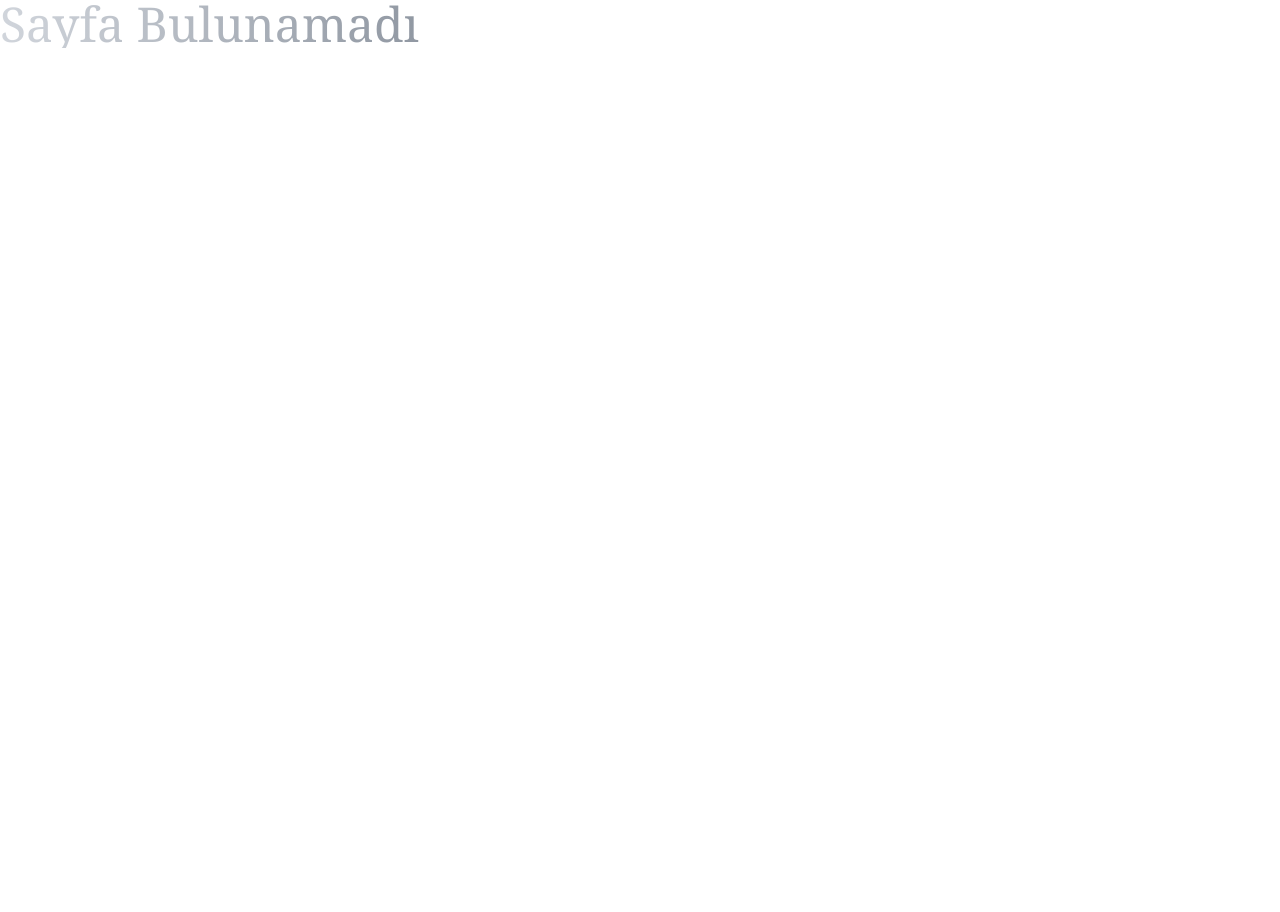
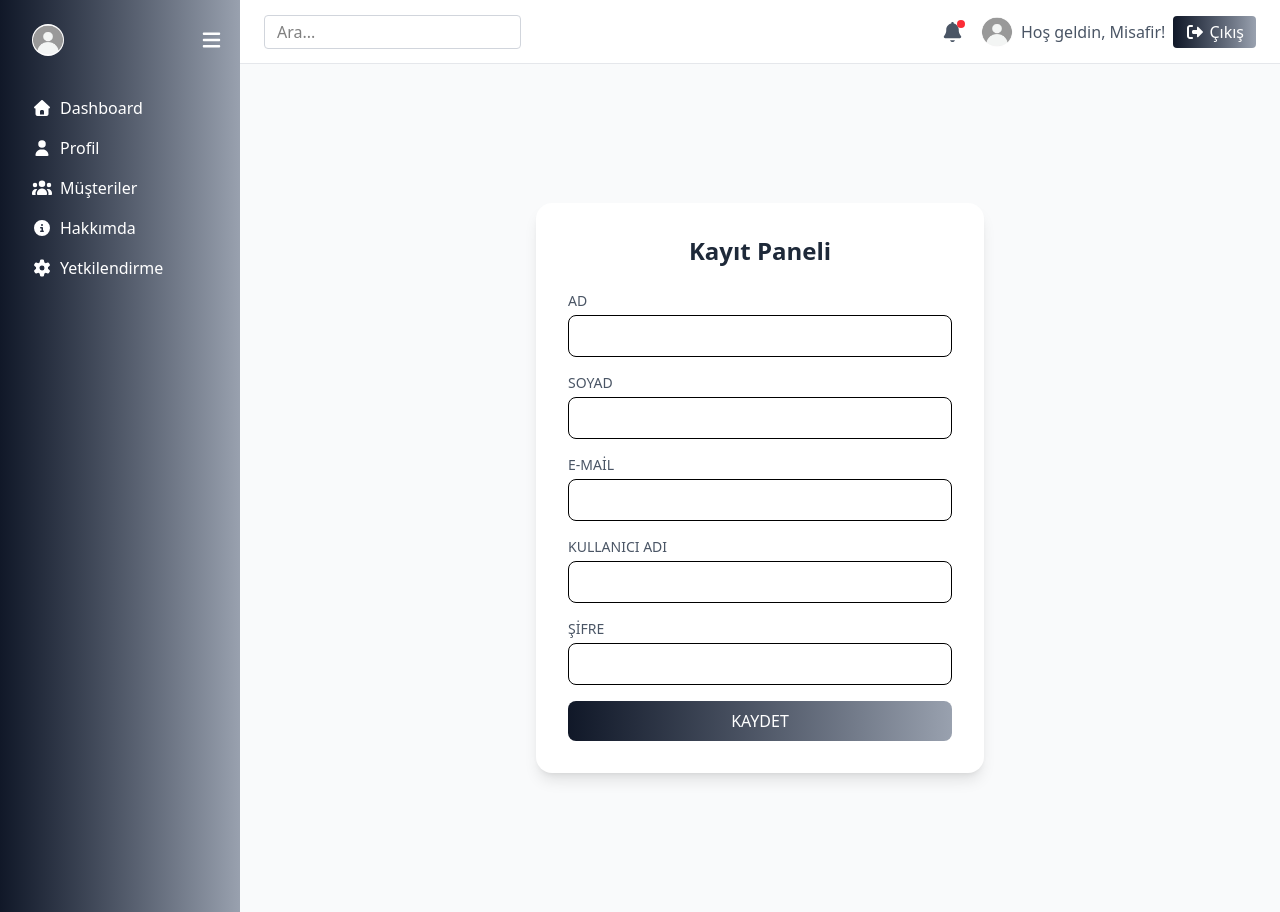
Before and after one commit to IREMG0KCE/LoginSignupProject-React, a React (Vite) app: page /UserRegister in a window 1280 px wide. Before the commit the page ends 800 px from the top, so only its background shows below. Built offline with nearby package versions, Linux system fonts and the light colour scheme.

Commit message:
new customer register panel

```diff
--- a/src/App.jsx
+++ b/src/App.jsx
@@ -13,6 +13,7 @@ import CustomerUpdate from "./pages/customerUpdate";
 import AuthPage from "./pages/auth";
 import { ToastContainer } from "react-toastify";
 import "react-toastify/dist/ReactToastify.css";
+import UserRegister from "./pages/userRegister";
 
 function App() {
   return (
@@ -39,6 +40,7 @@ function App() {
   <Route path="/hakkimda" element={<div>Hakkımda sayfası</div>} />
   <Route path="/auth" element={<AuthPage />} />
   <Route path="/customers/update/:id" element={<CustomerUpdate />} />
+  <Route path="/UserRegister" element={<UserRegister />} />
 
 </Route>
 
--- a/src/pages/customerUpdate.jsx
+++ b/src/pages/customerUpdate.jsx
@@ -50,7 +50,7 @@ export default function CustomerUpdate() {
         <input name="phone" value={formData.phone} onChange={handleChange} placeholder="Telefon" className="w-full p-2 border rounded" />
         <input name="address" value={formData.address} onChange={handleChange} placeholder="Adres" className="w-full p-2 border rounded" />
         <input name="companyName" value={formData.companyName} onChange={handleChange} placeholder="Şirket" className="w-full p-2 border rounded" />
-        <button type="submit" className="w-full bg-blue-500 text-white p-2 rounded hover:bg-blue-600">Kaydet</button>
+        <button type="submit"  className="w-full py-2 bg-gradient-to-r from-gray-900 to-gray-400 text-white rounded-lg hover:from-gray-700 hover:to-blue-300 transition">Güncelle</button>
       </form>
     </div>
   );
--- a/src/pages/customers.jsx
+++ b/src/pages/customers.jsx
@@ -27,7 +27,7 @@ export default function Customers() {
       <h1 className="text-2xl font-bold mb-4 text-gray-800">Müşteriler</h1>
       <div className="flex justify-end mb-4">
     <button
-      onClick={() => navigate("/customers/create")}
+      onClick={() => navigate("/userRegister")}
       className="bg-green-500 hover:bg-green-600 text-white px-4 py-2 rounded-lg shadow"
     >
       + Yeni Müşteri Kayıt
--- /dev/null
+++ b/src/pages/userRegister.jsx
@@ -0,0 +1,82 @@
+import React, { useState } from 'react';
+import { Link } from 'react-router-dom';
+import { useTranslation } from 'react-i18next';
+
+function UserRegister() {
+  const { t } = useTranslation();
+
+  // Form state
+  const [name, setName] = useState('');
+  const [surname, setSurname] = useState('');
+  const [email, setEmail] = useState('');
+  const [username, setUsername] = useState('');
+  const [password, setPassword] = useState('');
+
+  // Submit handler
+  const handleSubmit = async (e) => {
+    e.preventDefault();
+
+    try {
+      const res = await fetch('http://localhost:5000/user/register', {
+        method: 'POST',
+        headers: { 'Content-Type': 'application/json' },
+        body: JSON.stringify({ name, surname, email, username, password })
+      });
+
+      const data = await res.json();
+
+      if (res.status === 201) {
+        alert('Kayıt başarılı!');
+        // opsiyonel: sayfayı login sayfasına yönlendir
+      } else {
+        alert('Kayıt başarısız: ' + data.error);
+      }
+    } catch (err) {
+      console.error(err);
+      alert('Sunucu hatası!');
+    }
+  };
+
+  return (
+    <div className="flex items-center justify-center min-h-screen bg-transparent">
+      <div className="w-full max-w-md bg-white p-8 rounded-2xl shadow-lg">
+        <h3 className="text-2xl font-bold text-center text-gray-800 mb-6">{t("Signup Panel")}</h3>
+        <form className="space-y-4" onSubmit={handleSubmit}>
+          <div>
+            <label className="block text-sm font-medium text-gray-600 mb-1">AD</label>
+            <input type="text" value={name} onChange={e => setName(e.target.value)}
+              className="w-full px-4 py-2 border rounded-lg focus:outline-none focus:ring-1 focus:ring-blue-500 focus:border-blue-500 transition"/>
+          </div>
+          <div>
+            <label className="block text-sm font-medium text-gray-600 mb-1">SOYAD</label>
+            <input type="text" value={surname} onChange={e => setSurname(e.target.value)}
+              className="w-full px-4 py-2 border rounded-lg focus:outline-none focus:ring-1 focus:ring-blue-500 focus:border-blue-500 transition"/>
+          </div>
+          <div>
+            <label className="block text-sm font-medium text-gray-600 mb-1">E-MAİL</label>
+            <input type="email" value={email} onChange={e => setEmail(e.target.value)}
+              className="w-full px-4 py-2 border rounded-lg focus:outline-none focus:ring-1 focus:ring-blue-500 focus:border-blue-500 transition"/>
+          </div>
+          <div>
+            <label className="block text-sm font-medium text-gray-600 mb-1">KULLANICI ADI</label>
+            <input type="text" value={username} onChange={e => setUsername(e.target.value)}
+              className="w-full px-4 py-2 border rounded-lg focus:outline-none focus:ring-1 focus:ring-blue-500 focus:border-blue-500 transition"/>
+          </div>
+          <div>
+            <label className="block text-sm font-medium text-gray-600 mb-1">ŞİFRE</label>
+            <input type="password" value={password} onChange={e => setPassword(e.target.value)}
+              className="w-full px-4 py-2 border rounded-lg focus:outline-none focus:ring-1 focus:ring-blue-500 focus:border-blue-500 transition"/>
+          </div>
+
+          <button type="submit"
+            className="w-full py-2 bg-gradient-to-r from-gray-900 to-gray-400 text-white rounded-lg hover:from-gray-700 hover:to-blue-300 transition">
+            KAYDET
+          </button>
+
+        </form>
+      </div>
+    </div>
+  );
+}
+
+export default UserRegister;
```
